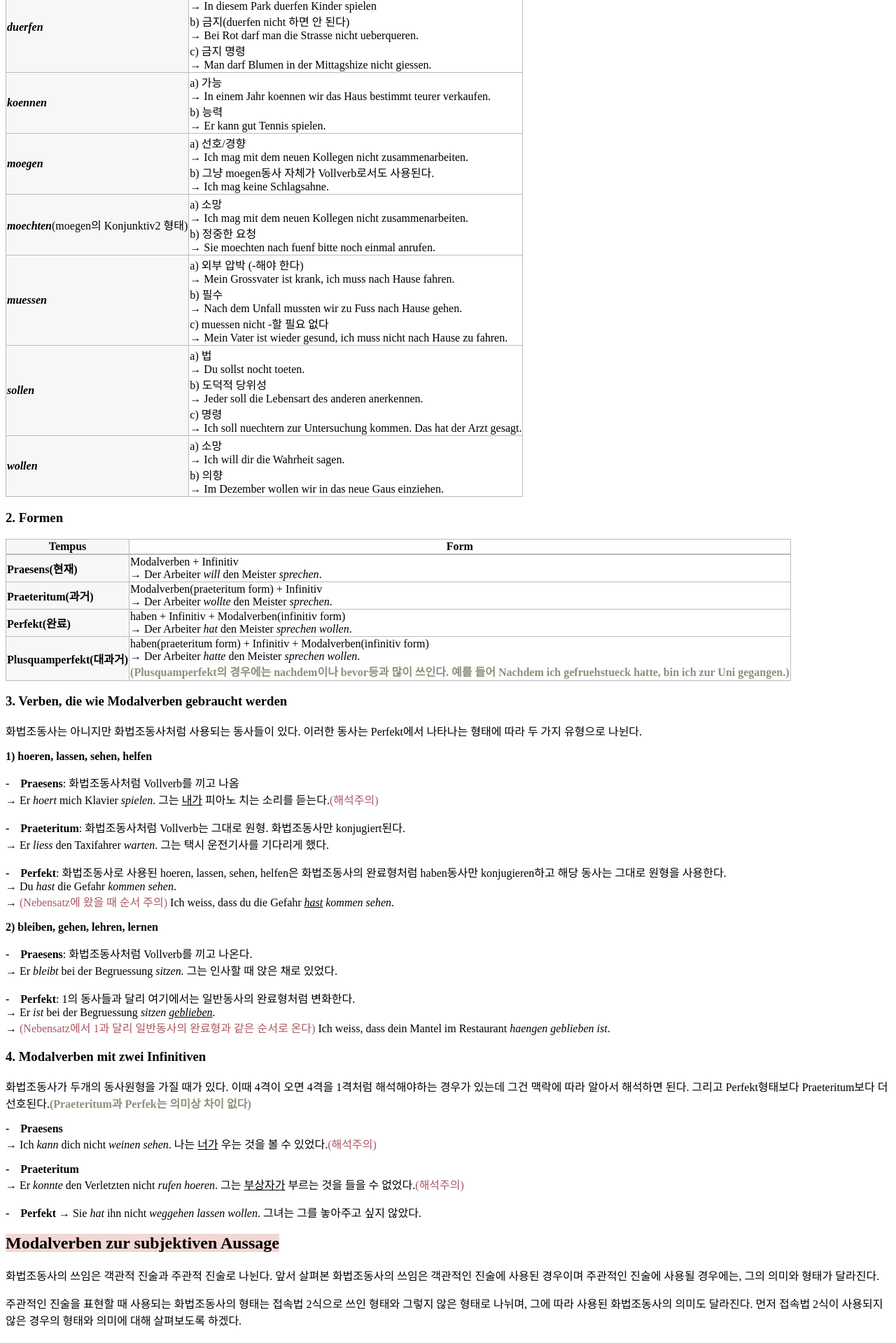
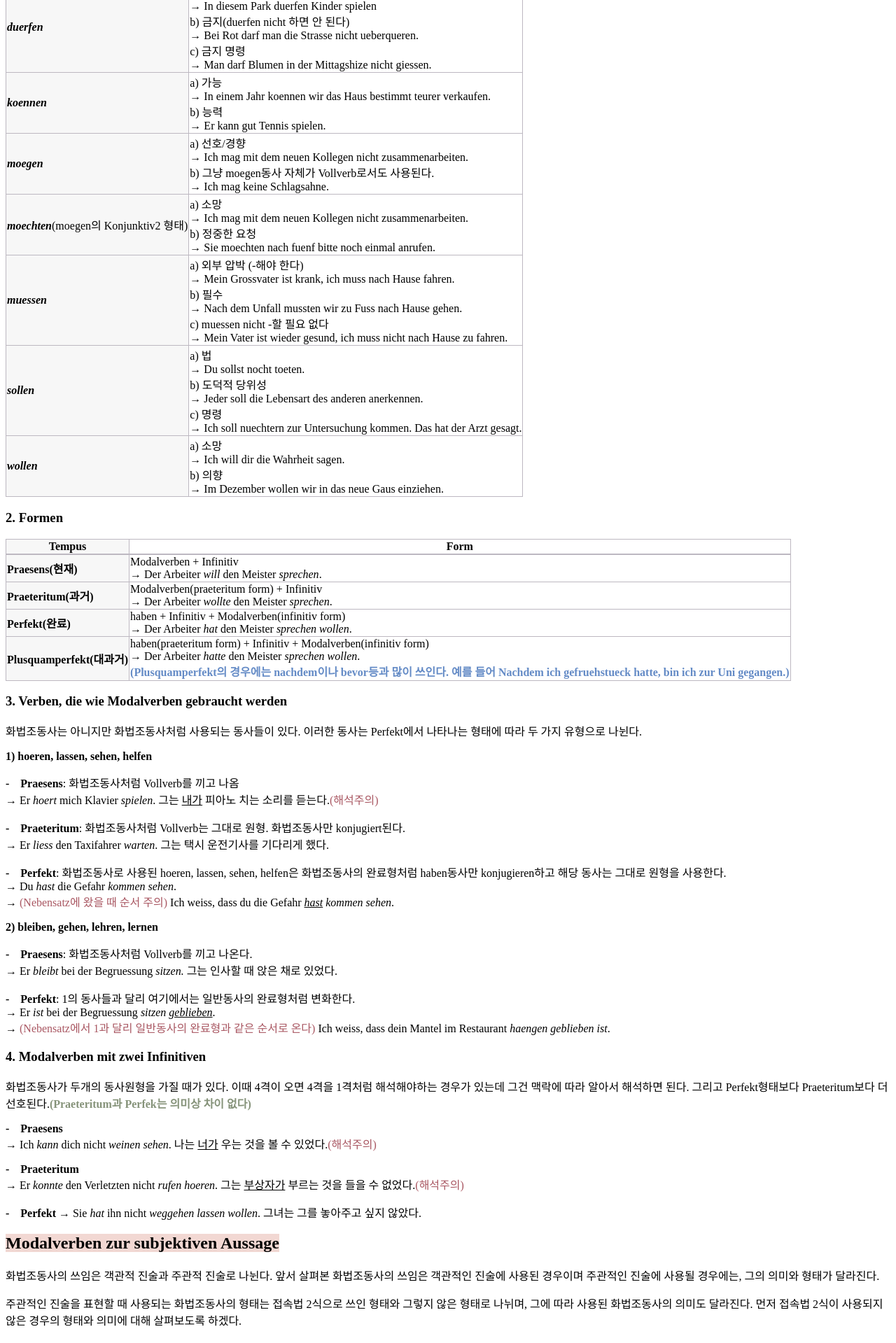
Before and after one commit to finddme/finddme.github.io, a Jekyll site: the page built from _posts/2021-01-24-DeutschGrammtik.md, in a window 1280 px wide. Shown: the part 713-2632 px from the top of the page at 70% size. Built offline with Jekyll 4.4.1, drawn with Linux system fonts in a browser that asks for light colours.

Commit message:
Update 2021-01-24-DeutschGrammtik.md

```diff
--- a/_posts/2021-01-24-DeutschGrammtik.md
+++ b/_posts/2021-01-24-DeutschGrammtik.md
@@ -85,7 +85,7 @@
        <tr><td class="line3"><strong>Praesens(현재)</strong></td><td class="line">Modalverben + Infinitiv<br> → Der Arbeiter <em>will</em> den Meister <em>sprechen</em>.</td></tr>
        <tr><td class="line3"><strong>Praeteritum(과거)</strong></td><td class="line">Modalverben(praeteritum form) + Infinitiv<br> → Der Arbeiter <em>wollte</em> den Meister <em>sprechen</em>.</td></tr>
        <tr><td class="line3"><strong>Perfekt(완료)</strong></td><td class="line">haben + Infinitiv + Modalverben(infinitiv form)<br> → Der Arbeiter <em>hat</em> den Meister <em>sprechen wollen</em>.</td></tr>
-       <tr><td class="line3"><strong>Plusquamperfekt(대과거)</strong></td><td class="line">haben(praeteritum form) + Infinitiv + Modalverben(infinitiv form)<br> → Der Arbeiter <em>hatte</em> den Meister <em>sprechen wollen</em>.<br> <span style="color:#86937A; font-weight: bold;">(Plusquamperfekt의 경우에는 nachdem이나 bevor등과 많이 쓰인다. 예를 들어 Nachdem ich gefruehstueck hatte, bin ich zur Uni gegangen.)</span>
+       <tr><td class="line3"><strong>Plusquamperfekt(대과거)</strong></td><td class="line">haben(praeteritum form) + Infinitiv + Modalverben(infinitiv form)<br> → Der Arbeiter <em>hatte</em> den Meister <em>sprechen wollen</em>.<br> <span style="color:#648BC6; font-weight: bold;">(Plusquamperfekt의 경우에는 nachdem이나 bevor등과 많이 쓰인다. 예를 들어 Nachdem ich gefruehstueck hatte, bin ich zur Uni gegangen.)</span>
 </td></tr>
    </table>
  </body>
@@ -858,7 +858,7 @@
 
 ### 1. Bildung der Formen
 
-접속법의 형태는 해당 동사의 과거형을 기준으로 만든다. 몇몇 동사들을 제외하고는 보통 <span style="color:#A05A54; font-weight: bold;">wuerden + Infinitiv</span>형으로 많이 쓰인다.
+접속법의 형태는 해당 동사의 과거형을 기준으로 만든다. 몇몇 동사들을 제외하고는 보통 <span style="color:#648BC6; font-weight: bold;">wuerden + Infinitiv</span>형으로 많이 쓰인다.
 
 
 **1.1 Gegenwartsformen**
@@ -892,7 +892,7 @@
 </html>
 
 
-- 접속법2식과 직설법 과거형의 형태가 같을 경우, <span style="color:#A05A54; font-weight: bold;">wuerden + Infinitiv</span>로 표현한다.
+- 접속법2식과 직설법 과거형의 형태가 같을 경우, <span style="color:#648BC6; font-weight: bold;">wuerden + Infinitiv</span>로 표현한다.
 
 
 - 불규칙동사, 화법조동사(Modalverben), 조동사(Hilfsverben)의 경우 a,o,u에 움라우트를 붙인다.
@@ -904,7 +904,7 @@
 
 접속법의 현재형이 이미 동사의 과거형을 기반으로 만들어졌기 때문에 접속법1식과 2식의 과거는 완료형으로만 실현된다.
 
-- 기본형태: <span style="color:#A05A54; font-weight: bold;">haetten/waeren+PP</span>
+- 기본형태: <span style="color:#648BC6; font-weight: bold;">haetten/waeren+PP</span>
 
 
 
@@ -947,7 +947,7 @@
 - \-라면
 - 비현실적인 상황을 가정하는 바람을 표현할 때 사용한다.
 - 이 용법에서는 doch, bloss, nur, doch nur가 꼭 와야하고, 느낌표(!)가 자주 쓰인다.
-<span style="color:#86937A; font-weight: bold;">(doch해석: ‘내가 뜻한대로 되지 않았다’는 뉘앙스의 쓰인 감탄사로 해석을 해보고 이상하면 역접으로 해석.)</span>
+<span style="color:#648BC6; font-weight: bold;">(doch해석: ‘내가 뜻한대로 되지 않았다’는 뉘앙스의 쓰인 감탄사로 해석을 해보고 이상하면 역접으로 해석.)</span>
 &nbsp;&nbsp;&nbsp;&nbsp;→ Wenn sie nur(doch nur) mitgefahren waeren! 그들이 함께 왔다면!
 &nbsp;&nbsp;&nbsp;&nbsp;&nbsp;&nbsp;&nbsp;&nbsp;&nbsp;Wuesste ich doch(bloss) ihre Adresse! 내가 그녀의 주소를 안다면!
 
@@ -1022,7 +1022,7 @@
 
 **2.5.4**
 
-**es sei denn (nun), dass K2
+**&nbsp;&nbsp;&nbsp;&nbsp;&nbsp;&nbsp;&nbsp;es sei denn (nun), dass K2
 &nbsp;&nbsp;&nbsp;&nbsp;&nbsp;&nbsp;&nbsp;es muesste den (nun) sein, dass K2
 &nbsp;&nbsp;&nbsp;&nbsp;&nbsp;&nbsp;&nbsp;denn(nun) K2 (-가 아니면, -가 아닌 한에는, -외에는)**
 &nbsp;&nbsp;&nbsp;&nbsp;→ Niemand darf hier herein, *es sei denn*, *dass* er einen Ausweis *haette*. 증명서를 가진게 아니라면 아무도 여기에 들어갈 수 없다.
```
